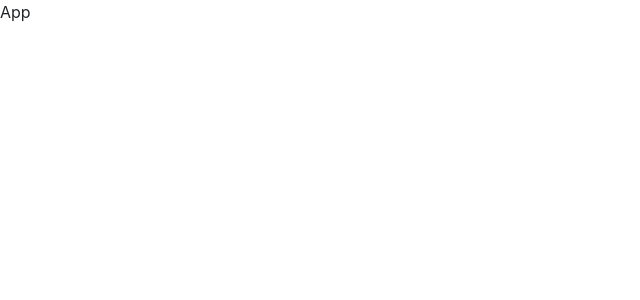
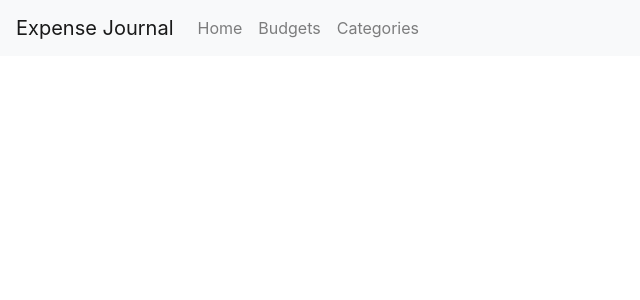
Before and after one commit to hkleindl/expense-journal, a React (Create React App) app: page / in a window 1280 px wide. Shown: the top 300 px of the page, without its empty margins (0-640 px from the left). Built offline with nearby package versions, Linux system fonts and the light colour scheme.

Commit message:
add navbar

```diff
--- a/src/components/App.js
+++ b/src/components/App.js
@@ -1,8 +1,9 @@
 import React from 'react'
+import Navbar from './Navbar'
 
 function App() {
   return (
-    <div>App</div>
+    <div><Navbar /></div>
   );
 }
 
--- /dev/null
+++ b/src/components/Navbar.js
@@ -0,0 +1,31 @@
+import React from 'react'
+
+const Navbar = () => {
+    return (
+        <div>
+
+            <nav class="navbar navbar-expand-lg navbar-light bg-light">
+                <a class="navbar-brand" href="#">Expense Journal</a>
+                <button class="navbar-toggler" type="button" data-toggle="collapse" data-target="#navbarNav" aria-controls="navbarNav" aria-expanded="false" aria-label="Toggle navigation">
+                    <span class="navbar-toggler-icon"></span>
+                </button>
+                <div class="collapse navbar-collapse" id="navbarNav">
+                    <ul class="navbar-nav">
+                        <li class="nav-item">
+                            <a class="nav-link" href="#">Home</a>
+                        </li>
+                        <li class="nav-item">
+                            <a class="nav-link" href="#">Budgets</a>
+                        </li>
+                        <li class="nav-item">
+                            <a class="nav-link" href="#">Categories</a>
+                        </li>
+                    </ul>
+                </div>
+            </nav>
+
+        </div>
+    )
+}
+
+export default Navbar
```
